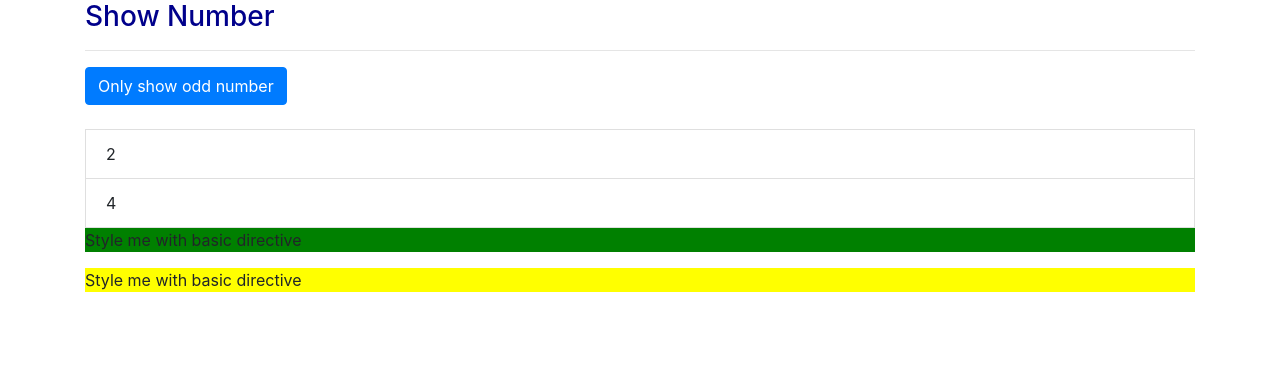
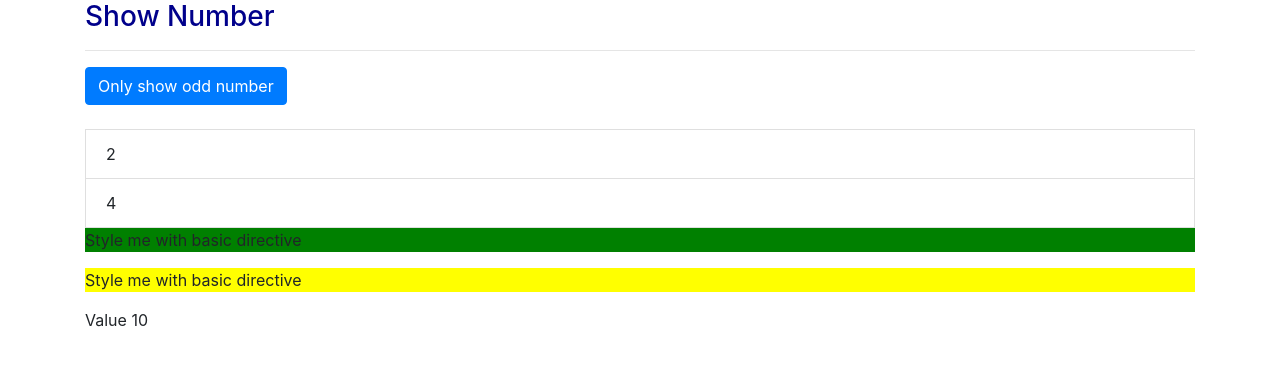
Before and after one commit to rydwan10/angular-udemy-tutorial, an Angular app: page / in a window 1280 px wide. Shown: the top 366 px of the page. Built offline with nearby package versions, Linux system fonts and the light colour scheme.

Commit message:
using ng switch statement

```diff
--- a/src/app/app.component.html
+++ b/src/app/app.component.html
@@ -44,6 +44,12 @@
       <p [appBetterHighlight]="'red'" [defaultColor]="'yellow'">
         Style me with basic directive
       </p>
+      <div [ngSwitch]="value">
+        <p *ngSwitchCase="5">Value 5</p>
+        <p *ngSwitchCase="10">Value 10</p>
+        <p *ngSwitchCase="100">Value 100</p>
+        <p *ngSwitchDefault>Value is default</p>
+      </div>
     </div>
   </div>
 </div>
--- a/src/app/app.component.ts
+++ b/src/app/app.component.ts
@@ -10,4 +10,5 @@ export class AppComponent {
   oddNumbers: number[] = [1, 3, 5];
   evenNumbers: number[] = [2, 4];
   onlyOdd: boolean = false;
+  value: number = 10;
 }
```
